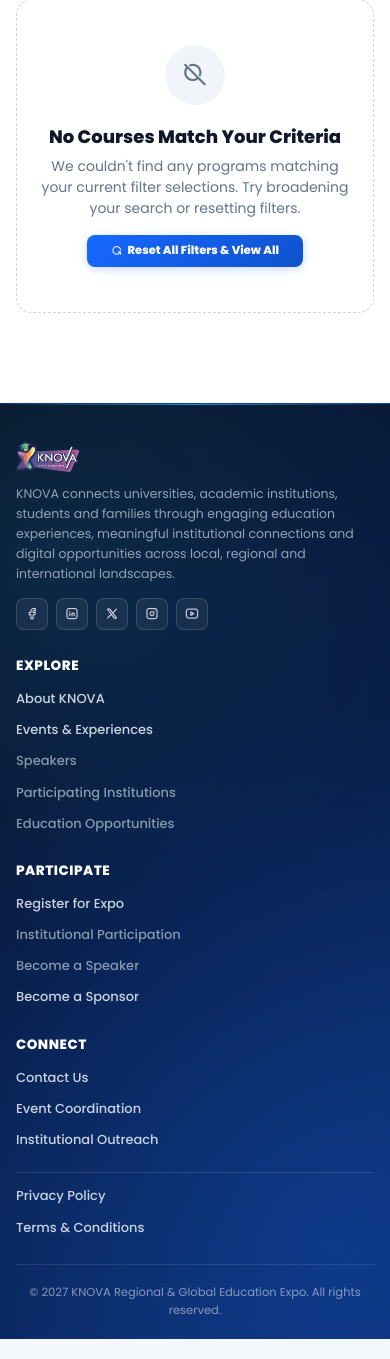
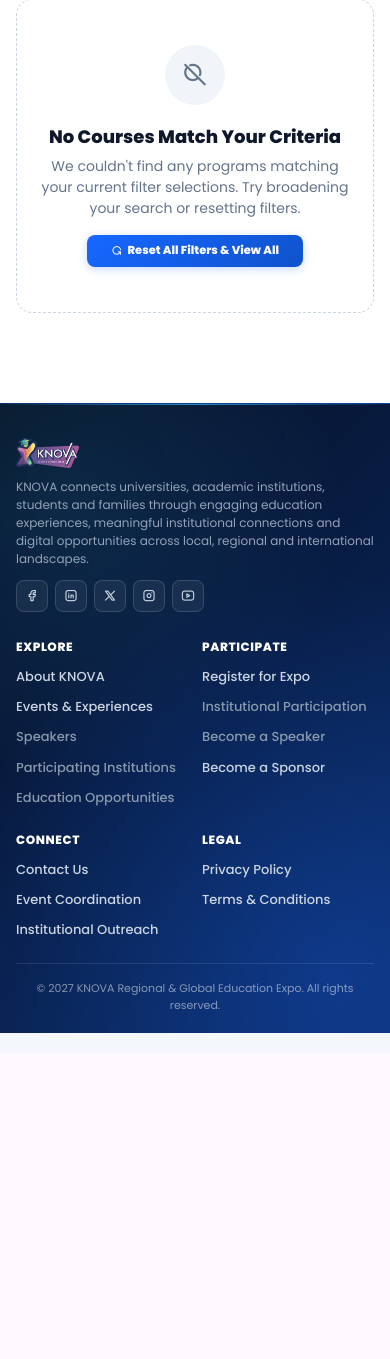
Before and after one commit to iamarjunaravind/knova, a Django app: page /courses/ in a window 390 px wide. Shown: the part 999-2358 px from the top of the page. After the commit the page ends 2032 px from the top, so only its background shows below. Run offline with Django 4.2, Linux system fonts and the light colour scheme; data comes from the database, SQL or seed files in the repository; data that the repository does not hold is empty; parts of the project's set-up code (start-up, migrations or seed data) failed here and were passed over; some web fonts are replaced.

Commit message:
Make footer in responsive 2-column view on mobile devices

```diff
--- a/templates/core/base_public.html
+++ b/templates/core/base_public.html
@@ -891,8 +891,8 @@ height="0" width="0" style="display:none;visibility:hidden"></iframe></noscript>
 
   .eventor-footer-grid {
     display: grid !important;
-    grid-template-columns: 1.5fr 1fr 1fr 1fr !important;
-    gap: clamp(24px, 3.5vw, 44px) !important;
+    grid-template-columns: 1.4fr 1fr 1fr 1fr 0.85fr !important;
+    gap: clamp(20px, 3vw, 40px) !important;
     margin-bottom: 34px !important;
     align-items: flex-start !important;
   }
@@ -1055,7 +1055,7 @@ height="0" width="0" style="display:none;visibility:hidden"></iframe></noscript>
 
   @media (max-width: 991px) {
     .eventor-footer-grid {
-      grid-template-columns: 1fr 1fr !important;
+      grid-template-columns: repeat(2, minmax(0, 1fr)) !important;
       gap: 32px 24px !important;
       margin-bottom: 28px !important;
     }
@@ -1068,40 +1068,57 @@ height="0" width="0" style="display:none;visibility:hidden"></iframe></noscript>
 
   @media (max-width: 580px) {
     footer.eventor-footer {
-      padding: 38px 0 20px 0 !important;
-    }
-
+      padding: 34px 0 20px 0 !important;
+    }
+
+    /* 2-Column Responsive Layout for Mobile */
     .eventor-footer-grid {
-      grid-template-columns: 1fr !important;
-      gap: 26px !important;
-      margin-bottom: 24px !important;
+      display: grid !important;
+      grid-template-columns: repeat(2, minmax(0, 1fr)) !important;
+      gap: 22px 14px !important;
+      margin-bottom: 22px !important;
     }
 
     .eventor-footer-brand-col {
-      grid-column: 1 !important;
+      grid-column: 1 / -1 !important;
+      max-width: 100% !important;
+      margin-bottom: 4px !important;
     }
 
     .eventor-footer-col-title {
+      font-size: 12px !important;
       height: auto !important;
-      margin-bottom: 12px !important;
+      margin-bottom: 10px !important;
+      letter-spacing: 0.6px !important;
     }
 
     .eventor-footer-logo-wrap {
       height: auto !important;
+      margin-bottom: 10px !important;
+    }
+
+    .eventor-footer-brand-desc {
+      font-size: 12px !important;
+      line-height: 1.5 !important;
       margin-bottom: 12px !important;
     }
 
-    .eventor-footer-brand-desc {
-      font-size: 12.5px !important;
-      margin-bottom: 14px !important;
-    }
-
     .eventor-footer-links-list {
-      gap: 9px !important;
+      gap: 8px !important;
     }
 
     .eventor-footer-link {
-      font-size: 12.5px !important;
+      font-size: 12px !important;
+      line-height: 1.35 !important;
+      display: block !important;
+      width: 100% !important;
+      word-break: normal !important;
+      overflow-wrap: break-word !important;
+      padding: 1px 0 !important;
+    }
+
+    .eventor-footer-social-row {
+      gap: 7px !important;
     }
 
     .eventor-footer-social-btn {
@@ -1111,10 +1128,26 @@ height="0" width="0" style="display:none;visibility:hidden"></iframe></noscript>
     }
 
     .eventor-footer-bottom {
-      padding-top: 18px !important;
+      padding-top: 16px !important;
+      margin-top: 4px !important;
     }
 
     .eventor-footer-bottom-text {
+      font-size: 11px !important;
+      line-height: 1.5 !important;
+    }
+  }
+
+  @media (max-width: 360px) {
+    .eventor-footer-grid {
+      gap: 20px 10px !important;
+    }
+
+    .eventor-footer-col-title {
+      font-size: 11px !important;
+    }
+
+    .eventor-footer-link {
       font-size: 11.5px !important;
     }
   }
@@ -1847,7 +1880,7 @@ height="0" width="0" style="display:none;visibility:hidden"></iframe></noscript>
 
       </div>
 
-      <!-- Column 4: Connect & Legal -->
+      <!-- Column 4: Connect -->
 
       <div class="eventor-footer-nav-col">
 
@@ -1865,8 +1898,17 @@ height="0" width="0" style="display:none;visibility:hidden"></iframe></noscript>
             <a href="mailto:{{ site_config.email_coordination|default:'coordination@knovaexpo.com' }}?subject=Event%20Coordination%20Inquiry" class="eventor-footer-link">Event Coordination</a>
             <a href="mailto:{{ site_config.email_outreach|default:'outreach@knovaexpo.com' }}?subject=Institutional%20Outreach%20Inquiry" class="eventor-footer-link">Institutional Outreach</a>
           {% endfor %}
-
-          <div class="eventor-footer-legal-divider">
+        </div>
+
+      </div>
+
+      <!-- Column 5: Legal & Policies -->
+
+      <div class="eventor-footer-nav-col eventor-footer-legal-col">
+
+        <h4 class="eventor-footer-col-title">Legal</h4>
+
+        <div class="eventor-footer-links-list">
           {% for item in site_config.get_footer_legal_links %}
             {% if item.url %}
               <a href="{{ item.url }}" class="eventor-footer-link">{{ item.text }}</a>
@@ -1877,7 +1919,6 @@ height="0" width="0" style="display:none;visibility:hidden"></iframe></noscript>
             <a href="{% url 'privacy_policy' %}" class="eventor-footer-link">Privacy Policy</a>
             <a href="{% url 'terms_conditions' %}" class="eventor-footer-link">Terms &amp; Conditions</a>
           {% endfor %}
-          </div>
         </div>
 
       </div>
```
Lines whose indentation alone changed are shown as unchanged.
